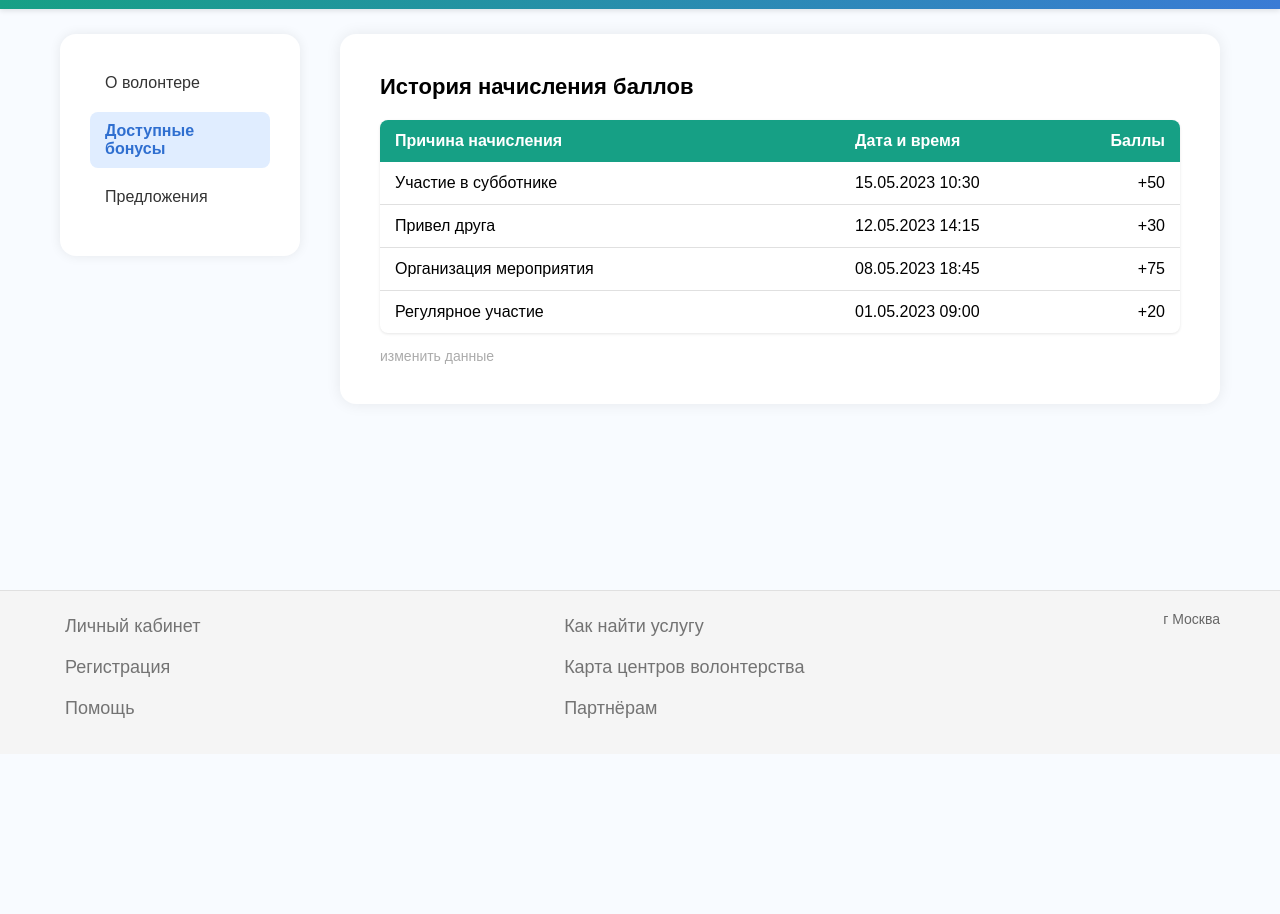
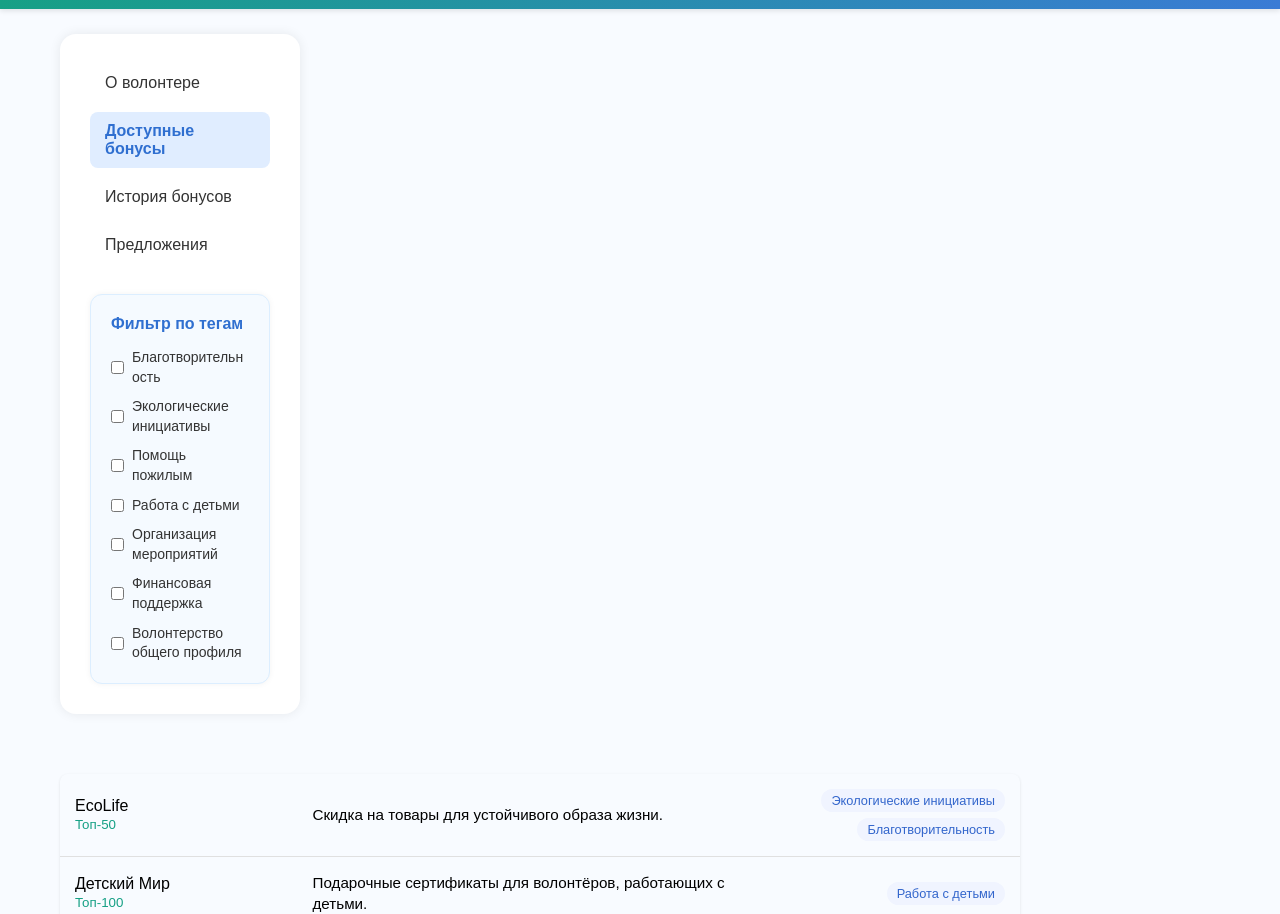
Before and after one commit to JmenJ/volunteer-platform, a plain HTML site: page test1/html/vol/profile_vol_bonus.html in a window 1280 px wide. Shown: the part 46-960 px from the top of the page. Before the commit the page ends 800 px from the top, so only its background shows below. Drawn offline with Linux system fonts and the light colour scheme.

Commit message:
Add files via upload
итоговый вариант внешки

```diff
--- a/test1/assets/css/style_profile.css
+++ b/test1/assets/css/style_profile.css
@@ -378,3 +378,41 @@
     font-size: 0.8em;
     white-space: nowrap;
   }
+
+  .filter-tag label {
+    flex: 1;
+    font-size: 14px;
+    color: #333;
+    line-height: 1.4;
+  }
+
+  .filter-box {
+    margin-top: 30px;
+    padding: 20px;
+    background-color: #f5faff;
+    border-radius: 12px;
+    box-shadow: 0 0 6px rgba(0, 0, 0, 0.05);
+    border: 1px solid #dceeff;
+  }
+
+  .filter-box h4 {
+    font-size: 16px;
+    color: #2f6fd0;
+    margin-bottom: 15px;
+  }
+
+  .filter-tag {
+    display: flex;
+    align-items: center;
+    gap: 8px;
+    line-height: 1.3;
+    word-wrap: break-word;
+    word-break: break-word;
+    overflow-wrap: break-word;
+  }
+
+  .filter-tags {
+    display: flex;
+    flex-direction: column;
+    gap: 10px;
+  }
--- a/test1/html/vol/profile_vol_bonus.html
+++ b/test1/html/vol/profile_vol_bonus.html
@@ -3,7 +3,7 @@
 <head>
   <meta charset="UTF-8" />
   <meta name="viewport" content="width=device-width, initial-scale=1.0" />
-  <title>Профиль компании</title>
+  <title>Бонусы от компаний</title>
   <link rel="stylesheet" href="/assets/css/style_profile.css" />
 </head>
 <body>
@@ -17,49 +17,31 @@
       <ul>
         <li><a href="profile_vol.html">О волонтере</a></li>
         <li class="active">Доступные бонусы</li>
+        <li><a href="profile_vol_history.html">История бонусов</a></li>
         <li><a href="profile_vol.offers.html">Предложения</a></li>
       </ul>
+      <div class="filter-box">
+        <h4>Фильтр по тегам</h4>
+        <div class="filter-tags">
+          <div class="filter-tag"><input type="checkbox" id="tag-charity" value="Благотворительность"><label for="tag-charity">Благотворительность</label></div>
+          <div class="filter-tag"><input type="checkbox" id="tag-eco" value="Экологические инициативы"><label for="tag-eco">Экологические инициативы</label></div>
+          <div class="filter-tag"><input type="checkbox" id="tag-elderly" value="Помощь пожилым"><label for="tag-elderly">Помощь пожилым</label></div>
+          <div class="filter-tag"><input type="checkbox" id="tag-kids" value="Работа с детьми"><label for="tag-kids">Работа с детьми</label></div>
+          <div class="filter-tag"><input type="checkbox" id="tag-events" value="Организация мероприятий"><label for="tag-events">Организация мероприятий</label></div>
+          <div class="filter-tag"><input type="checkbox" id="tag-funding" value="Финансовая поддержка"><label for="tag-funding">Финансовая поддержка</label></div>
+          <div class="filter-tag"><input type="checkbox" id="tag-general" value="Волонтерство общего профиля"><label for="tag-general">Волонтерство общего профиля</label></div>
+        </div>
+      </div>
+
     </aside>
 
     <section class="content">
-      <div class="card">
-        <h3>История начисления баллов</h3>
-
-        <div class="points-table">
-          <div class="table-header">
-            <div class="col-reason">Причина начисления</div>
-            <div class="col-date">Дата и время</div>
-            <div class="col-points">Баллы</div>
-          </div>
-
-          <div class="table-row">
-            <div class="col-reason">Участие в субботнике</div>
-            <div class="col-date">15.05.2023 10:30</div>
-            <div class="col-points">+50</div>
-          </div>
-
-          <div class="table-row">
-            <div class="col-reason">Привел друга</div>
-            <div class="col-date">12.05.2023 14:15</div>
-            <div class="col-points">+30</div>
-          </div>
-
-          <div class="table-row">
-            <div class="col-reason">Организация мероприятия</div>
-            <div class="col-date">08.05.2023 18:45</div>
-            <div class="col-points">+75</div>
-          </div>
-
-          <div class="table-row">
-            <div class="col-reason">Регулярное участие</div>
-            <div class="col-date">01.05.2023 09:00</div>
-            <div class="col-points">+20</div>
-          </div>
-        </div>
-        <div class="edit">изменить данные</div>
+        <div class="companies-table" id="companyList">
+          <!-- Компании будут подгружены из JS -->
         </div>
       </section>
   </main>
+
   <footer class="site-footer">
     <div class="footer-container">
       <div class="footer-column">
@@ -67,17 +49,89 @@
         <a href="#" class="footer-link">Регистрация</a>
         <a href="#" class="footer-link">Помощь</a>
       </div>
-
       <div class="footer-column">
         <a href="#" class="footer-link">Как найти услугу</a>
         <a href="#" class="footer-link">Карта центров волонтерства</a>
         <a href="#" class="footer-link">Партнёрам</a>
       </div>
-
       <div class="footer-column">
         <span class="location">г Москва</span>
       </div>
     </div>
   </footer>
+
+  <script>
+    const companies = [
+      {
+        name: "EcoLife",
+        description: "Скидка на товары для устойчивого образа жизни.",
+        top: "Топ-50",
+        tags: ["Экологические инициативы", "Благотворительность"]
+      },
+      {
+        name: "Детский Мир",
+        description: "Подарочные сертификаты для волонтёров, работающих с детьми.",
+        top: "Топ-100",
+        tags: ["Работа с детьми"]
+      },
+      {
+        name: "Серебряный возраст",
+        description: "Скидки в аптеке и бесплатные билеты на концерты.",
+        top: "Топ-150",
+        tags: ["Помощь пожилым"]
+      },
+      {
+        name: "Green Events",
+        description: "VIP-приглашения на экологические конференции.",
+        top: "Топ-50",
+        tags: ["Организация мероприятий", "Экологические инициативы"]
+      },
+      {
+        name: "CharityFood",
+        description: "Бесплатные обеды для активных волонтёров.",
+        top: "Топ-100",
+        tags: ["Благотворительность", "Волонтерство общего профиля"]
+      },
+      {
+        name: "Bank4U",
+        description: "Низкие ставки по кредиту на обучение.",
+        top: "Топ-50",
+        tags: ["Финансовая поддержка"]
+      }
+    ];
+
+    function renderCompanies(filteredTags = []) {
+      const container = document.getElementById("companyList");
+      container.innerHTML = "";
+
+      const filtered = filteredTags.length
+        ? companies.filter(c => c.tags.some(tag => filteredTags.includes(tag)))
+        : companies;
+
+      filtered.forEach(company => {
+        const tagsHTML = company.tags.map(tag => `<span class="tag">${tag}</span>`).join("");
+        container.innerHTML += `
+          <div class="company-row">
+            <div class="col-name">${company.name}<br><small style="color: #16a085;">${company.top}</small></div>
+            <div class="col-description">${company.description}</div>
+            <div class="col-tags">${tagsHTML}</div>
+          </div>
+        `;
+      });
+    }
+
+    const checkboxes = document.querySelectorAll(".filter-tag input");
+    checkboxes.forEach(checkbox => {
+      checkbox.addEventListener("change", () => {
+        const selectedTags = Array.from(checkboxes)
+          .filter(cb => cb.checked)
+          .map(cb => cb.value);
+        renderCompanies(selectedTags);
+      });
+    });
+
+    renderCompanies(); // Изначальная отрисовка
+  </script>
+
 </body>
 </html>
```
Also changed, not shown: test1/html/vol/main_vol.html (+1 -1 lines), test1/html/vol/profile_vol.html (+1 -0 lines), test1/html/vol/profile_vol.offers.html (+1 -0 lines), test1/html/vol/profile_vol_history.html (added, +84 -0 lines). Lines whose indentation alone changed are shown as unchanged.
